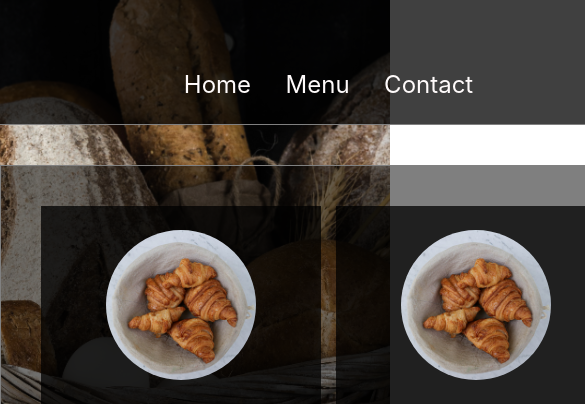
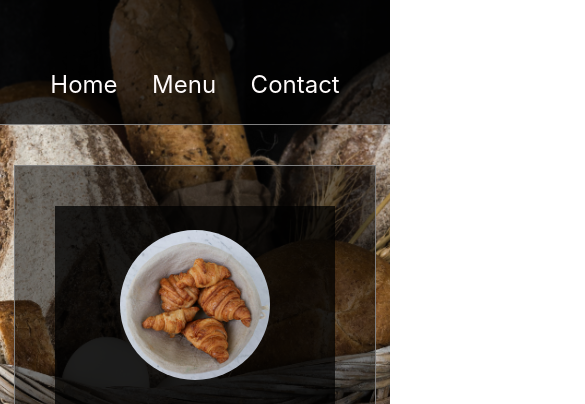
Before and after one commit to khs-kks/Project-Restaurant-Page, a plain HTML site: page index.html in a window 390 px wide. Shown: the part 183-587 px from the top of the page, 585 px wide, since content can reach past the window. Drawn offline with nearby package versions, Linux system fonts and the light colour scheme.

Commit message:
FIx some responsiveness

```diff
--- a/style.css
+++ b/style.css
@@ -13,8 +13,6 @@
     --spacing-md: 15px;
     --spacing-lg: 20px;
     --spacing-xl: 40px;
-    --container-width: 1200px;
-    --shadow: rgba(0, 0, 0, 0.16) 0px 1px 4px;
     --border-line: 1px solid gray;
 }
 
@@ -125,10 +123,12 @@ button {
 /* MENU TAB  */
 
 .main-content-menu {
+    width: 60%;
+    min-width: fit-content;
     background-color: black;
     background-color: rgba(0, 0, 0, 0.5);
     display: grid;
-    grid-template-columns: repeat(2, minmax(280px, 1fr));
+    grid-template-columns: repeat(auto-fill, minmax(280px, 1fr));
     grid-template-rows: repeat(auto-fill, minmax(350px, 1fr));
     padding: var(--spacing-xl);
     gap: var(--spacing-md);
```
